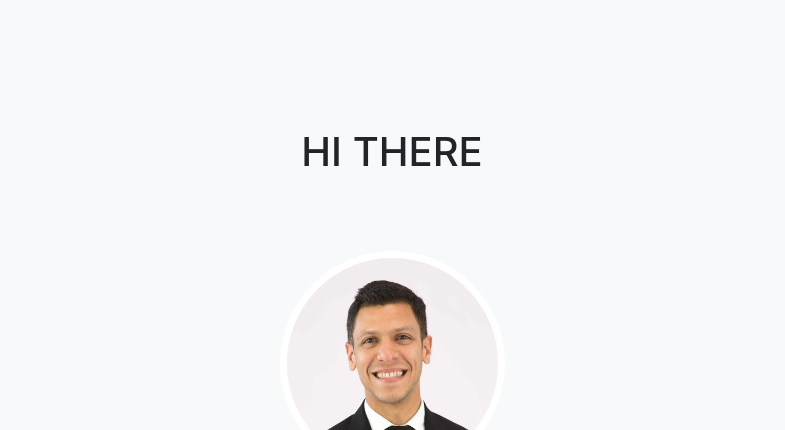
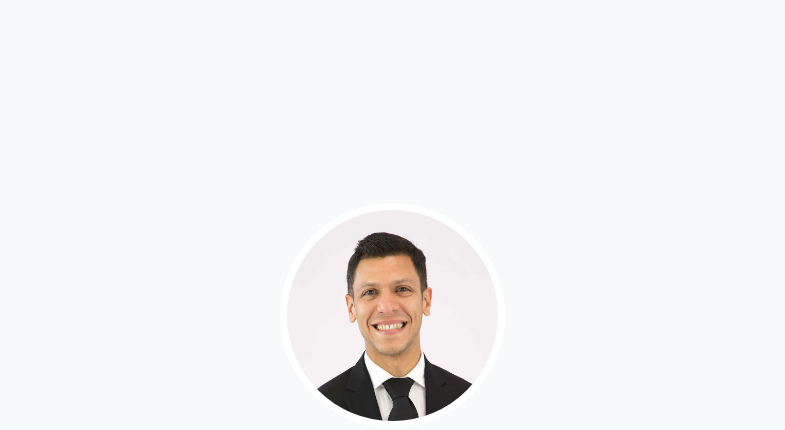
Before and after one commit to Ghizmilth/ghizmilth.github.io, a website with bundled scripts: page index.html in a window 1280 px wide. Shown: the part 3960-4390 px from the top of the page, without its empty margins (248-1033 px from the left). Built offline with nearby package versions, Linux system fonts and the light colour scheme; files whose address does not match are found by name; a web font is replaced by a local one.

Commit message:
title changes on profile section

```diff
--- a/index.html
+++ b/index.html
@@ -308,7 +308,7 @@
       <div class="container">
         <div class="row">
           <div class="col-lg-12 text-center">
-            <h2 class="section-heading text-uppercase">HI THERE</h2>
+            <h2 class="section-heading text-uppercase"></h2>
             <h3 class="section-subheading text-muted"></h3>
           </div>
         </div>
```
